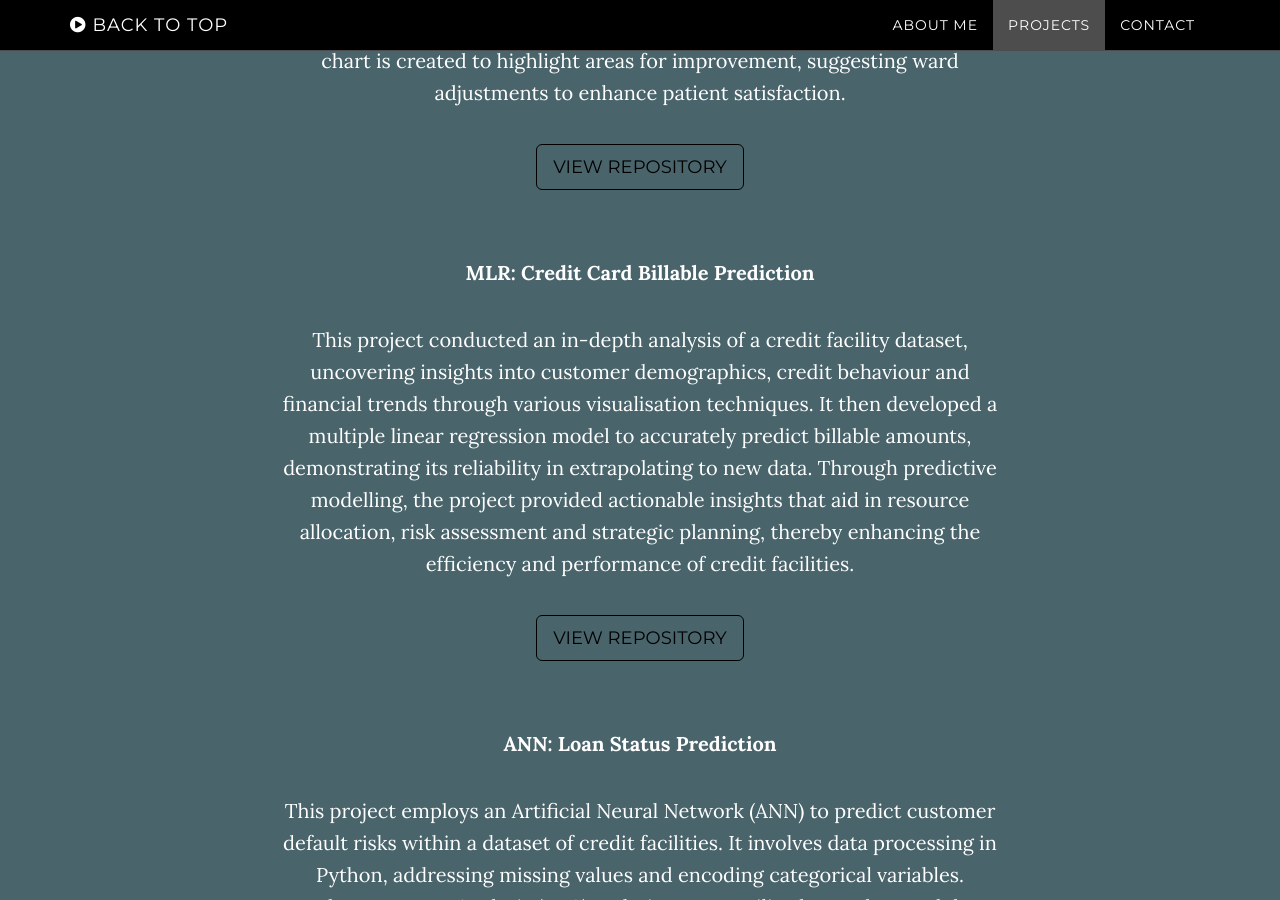
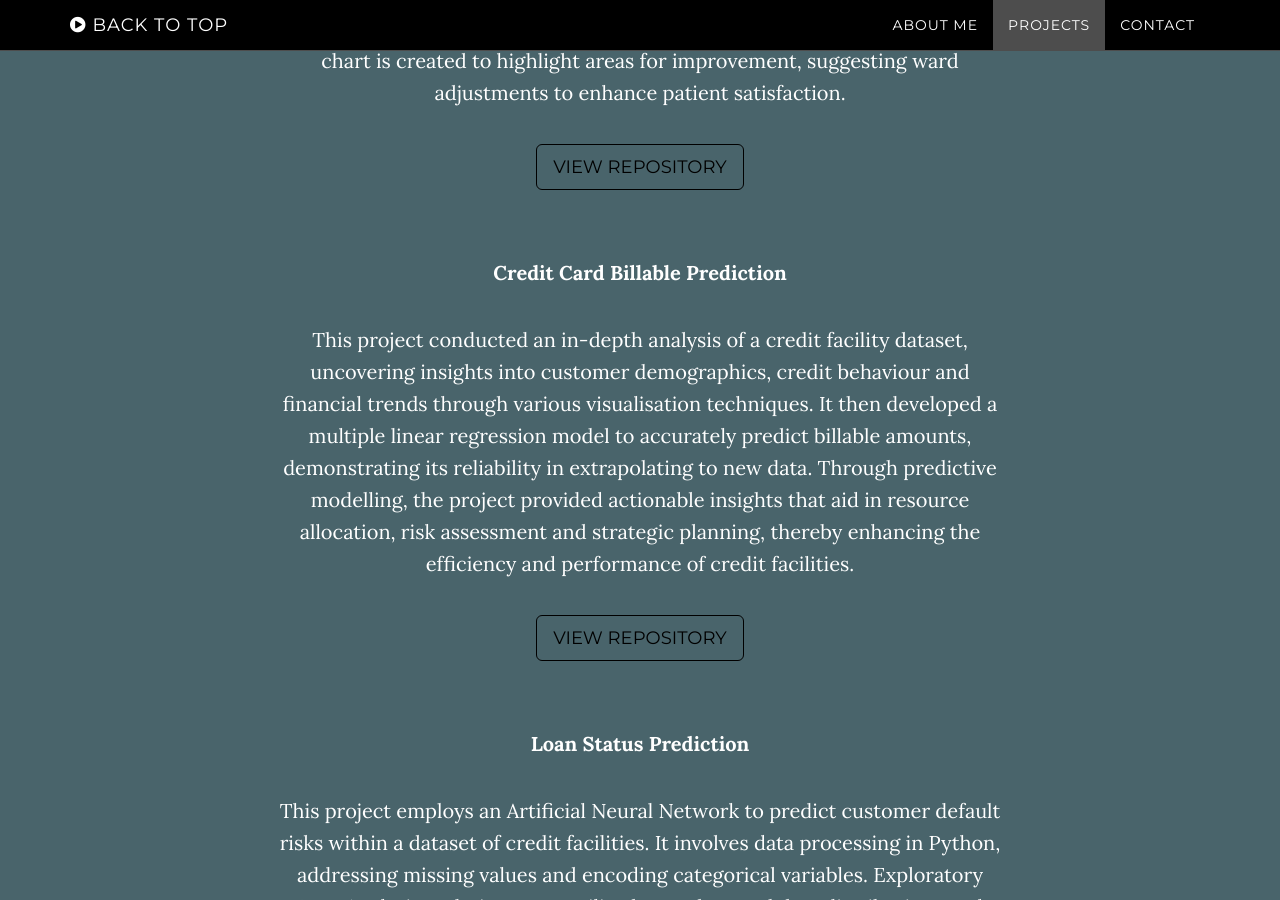
Before and after one commit to Md-Khid/Md-Khid, a Jekyll site: the page built from index.html, in a window 1280 px wide and 900 px high, scrolled down 3027 px. Built offline with Jekyll 4.4.1, drawn with Linux system fonts in a browser that asks for light colours; some of the changed text lies outside the part shown.

Commit message:
Update download.html

```diff
--- a/_includes/download.html
+++ b/_includes/download.html
@@ -28,7 +28,7 @@
               status and specific COVID-19 risks.</p>
            <a href="https://github.com/Md-Khid/COVID-19_Country_Grouping" class="btn btn-default btn-lg" style="color: black; border-color: black;">View Repository</a>
             <p>&nbsp;</p>
-            <p style="font-size: 20px;"><strong>Data Piping and Wrangling: Patient Survey Experience</strong></p>
+            <p style="font-size: 20px;"><strong> Patient Survey Experience</strong></p>
             <p>This project integrates Python, SQL and R to streamline data preparation, focusing on data merging and
               cleansing. It utilises surveys to assess patient satisfaction through a Linear Model. Data is transferred
               from Excel to MySQL, forming precise database tables. SQL further refines these tables to ensure data consistency.
@@ -37,7 +37,7 @@
               enhance patient satisfaction.</p>
             <a href="https://github.com/Md-Khid/Data_Piping_and_Wrangling_Patient_Survey_Experience" class="btn btn-default btn-lg" style="color: black; border-color: black;">View Repository</a>
             <p>&nbsp;</p>
-            <p style="font-size: 20px;"><strong>MLR: Credit Card Billable Prediction</strong></p>
+            <p style="font-size: 20px;"><strong> Credit Card Billable Prediction</strong></p>
             <p>This project conducted an in-depth analysis of a credit facility dataset, uncovering insights into customer
               demographics, credit behaviour and financial trends through various visualisation techniques. It then developed
               a multiple linear regression model to accurately predict billable amounts, demonstrating its reliability in
@@ -46,10 +46,10 @@
               of credit facilities.</p>
             <a href="https://github.com/Md-Khid/MLR_Credit_Card_Billable_Prediction" class="btn btn-default btn-lg" style="color: black; border-color: black;">View Repository</a>
             <p>&nbsp;</p>
-            <p style="font-size: 20px;"><strong>ANN: Loan Status Prediction</strong></p>
-            <p>This project employs an Artificial Neural Network (ANN) to predict customer default risks within a dataset of
+            <p style="font-size: 20px;"><strong> Loan Status Prediction</strong></p>
+            <p>This project employs an Artificial Neural Network to predict customer default risks within a dataset of
               credit facilities. It involves data processing in Python, addressing missing values and encoding categorical
-              variables. Exploratory Data Analysis (EDA) techniques are utilised to understand data distributions and identify
+              variables. Exploratory Data Analysis techniques are utilised to understand data distributions and identify
               outliers. The model’s performance is assessed using metrics such as accuracy, precision, recall, F1 score and
               AUC-ROC curve analysis. Additionally, the importance of predictors is evaluated to interpret the model’s
               decision-making process, thereby contributing to improved risk assessment strategies.</p>
```
